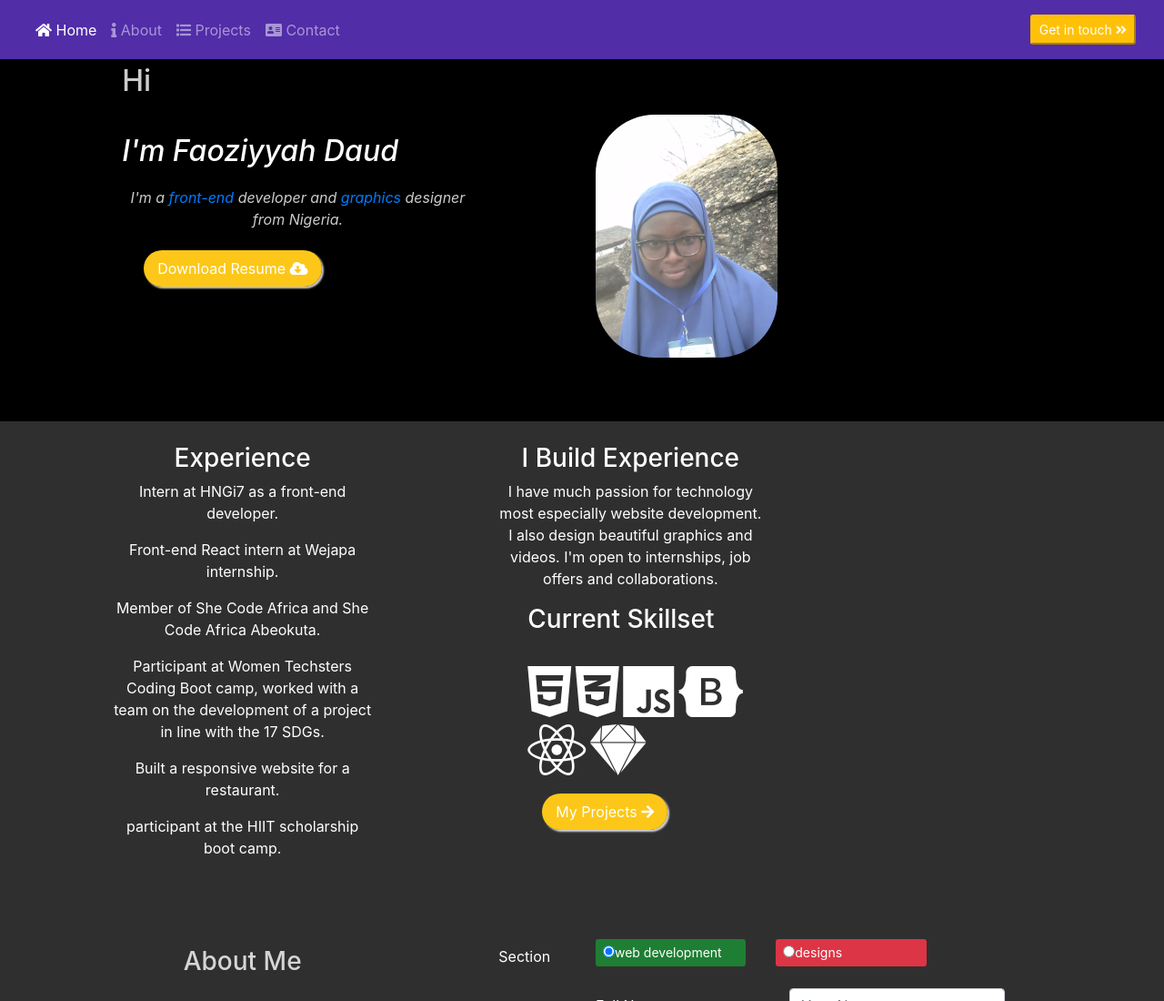
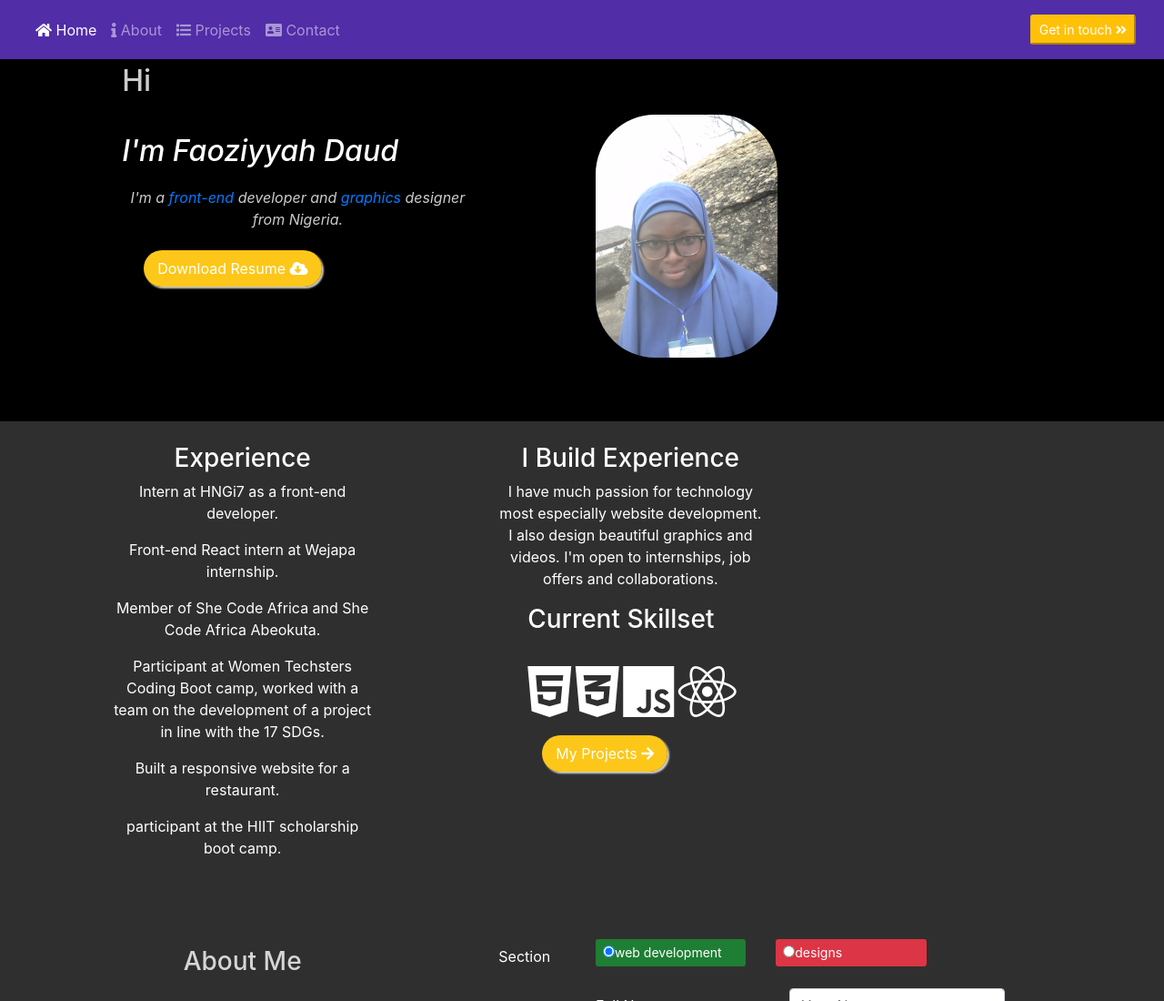
Before and after one commit to faozziyyah/Faozziyyah.github.io, a plain HTML site: page index.html in a window 1280 px wide. Shown: the top 1100 px of the page at 91% size. Drawn offline with nearby package versions, Linux system fonts and the light colour scheme.

Commit message:
Update index.html

```diff
--- a/index.html
+++ b/index.html
@@ -115,10 +115,10 @@
       <i class="fab fa-html5 fa-4x" id="first"></i>
       <i class="fab fa-css3-alt fa-4x" id="second"></i>
       <i class="fab fa-js fa-4x" id="fifth"></i>
-      <i class="fab fa-bootstrap fa-4x" id="fifth"></i>
+     <!-- <i class="fab fa-bootstrap fa-4x" id="fifth"></i>-->
     <!-- <img class="img-fluid img-responsive" src="bootstrap.svg" height="65" width="35" id="third"> -->
       <i class="fab fa-react fa-4x" id="fourth"></i>
-      <i class="fab fa-sketch fa-4x"></i>
+   <!-- <i class="fab fa-sketch fa-4x"></i>-->
       </div> <br>
   <a href="projects.html" id="jet">My Projects <i class="fas fa-arrow-right"></i></a></button>
     </div>
```
